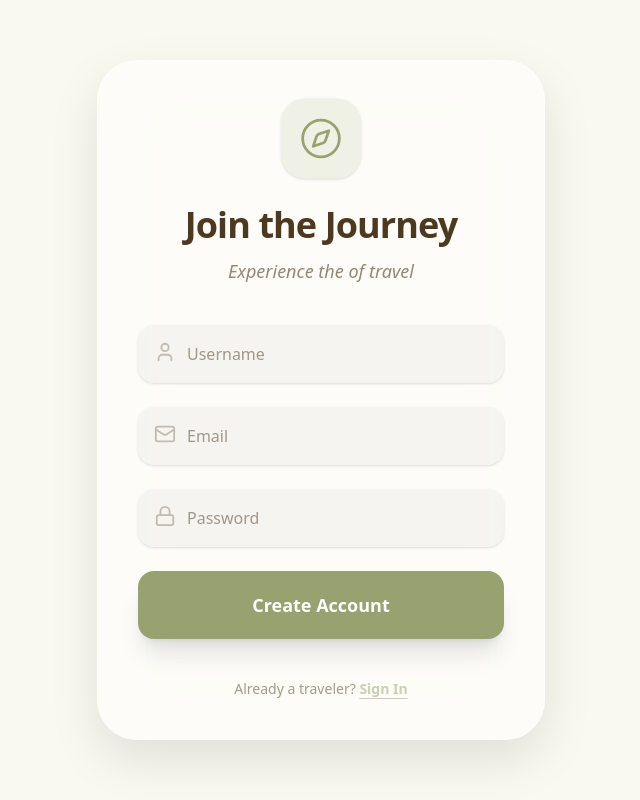
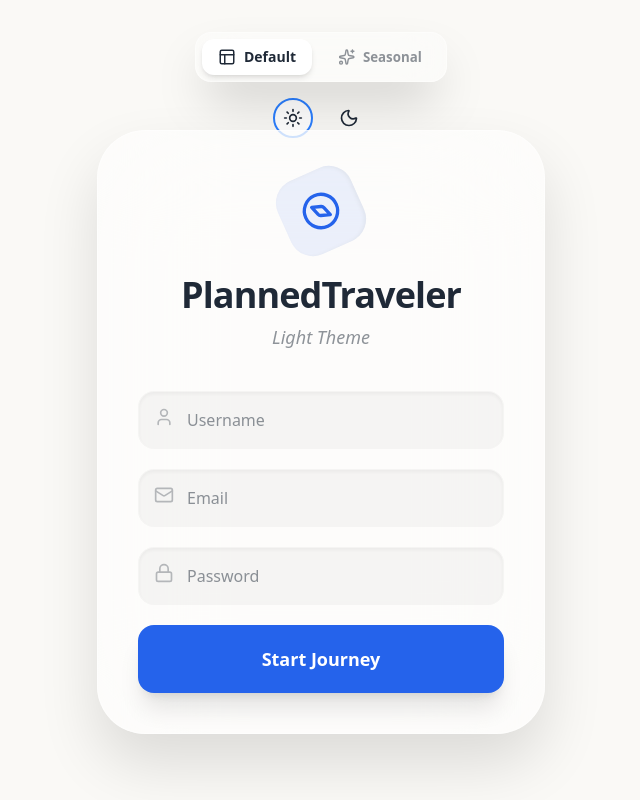
Before and after one commit to Arya-Bahadur-Shah/PlannedTraveler, a React (Vite) app in the folder Frontend/Plantravel/: page /register in a window 1280 px wide. Shown: the whole page, without its empty margins (319-959 px from the left). Built offline with nearby package versions, Linux system fonts and the light colour scheme.

Commit message:
Push-4: Change in theme choice and UI might update later

```diff
--- a/Frontend/Plantravel/src/context/ThemeContext.jsx
+++ b/Frontend/Plantravel/src/context/ThemeContext.jsx
@@ -3,33 +3,32 @@ import React, { createContext, useContext, useState, useEffect } from 'react';
 const ThemeContext = createContext();
 
 export const ThemeProvider = ({ children }) => {
-  const [themeType, setThemeType] = useState(localStorage.getItem('themeType') || 'seasonal');
-  const [mode, setMode] = useState(localStorage.getItem('themeMode') || 'basanta');
+  // Main Choice: 'standard' or 'seasonal'
+  const [themeType, setThemeType] = useState(localStorage.getItem('themeType') || 'standard');
+  // Sub Choice: 'light'/'dark' OR 'basanta'/'grishma'/'sharad'/'hemanta'
+  const [activeTheme, setActiveTheme] = useState(localStorage.getItem('activeTheme') || 'light');
 
   const themes = {
-    // SPRING (From Image 4)
+    // STANDARD MODES
+    light: { primary: '#2563EB', bg: '#FAF9F6', text: '#1F2937', card: '#FFFFFF88' },
+    dark: { primary: '#3B82F6', bg: '#0F172A', text: '#F8FAFC', card: '#1E293B88' },
+
+    // SEASONAL MODES (From your images)
     basanta: { primary: '#98A170', accent: '#FEA948', bg: '#FAF9F0', text: '#4D3920', card: '#FFFFFF88' },
-    // SUMMER (From Image 1)
     grishma: { primary: '#8B597B', accent: '#EFA3A0', bg: '#FFEEDB', text: '#493129', card: '#FFFFFF66' },
-    // AUTUMN (From Image 2)
     sharad: { primary: '#A05432', accent: '#9F9A60', bg: '#E6D7C4', text: '#4D3920', card: '#FFFFFF77' },
-    // WINTER (From Image 3)
     hemanta: { primary: '#525871', accent: '#CD9FA0', bg: '#F2F4F7', text: '#525871', card: '#FFFFFF55' },
-
-    // DEFAULT MODES
-    light: { primary: '#2563EB', accent: '#F59E0B', bg: '#FAF9F6', text: '#1F2937', card: '#FFFFFF' },
-    dark: { primary: '#3B82F6', accent: '#60A5FA', bg: '#0F172A', text: '#F8FAFC', card: '#1E293B' }
   };
 
   useEffect(() => {
     localStorage.setItem('themeType', themeType);
-    localStorage.setItem('themeMode', mode);
-  }, [themeType, mode]);
+    localStorage.setItem('activeTheme', activeTheme);
+  }, [themeType, activeTheme]);
 
-  const currentTheme = themes[mode];
+  const currentTheme = themes[activeTheme];
 
   return (
-    <ThemeContext.Provider value={{ themeType, setThemeType, mode, setMode, currentTheme }}>
+    <ThemeContext.Provider value={{ themeType, setThemeType, activeTheme, setActiveTheme, currentTheme }}>
       <div style={{
         backgroundColor: currentTheme.bg,
         color: currentTheme.text,
--- a/Frontend/Plantravel/src/pages/Register.jsx
+++ b/Frontend/Plantravel/src/pages/Register.jsx
@@ -1,110 +1,107 @@
 import React, { useState } from 'react';
-import { motion } from 'framer-motion';
+import { motion, AnimatePresence } from 'framer-motion';
 import { useTheme } from '../context/ThemeContext';
-import { useAuth } from '../context/AuthContext';
-import { User, Mail, Lock, Compass } from 'lucide-react';
+import { User, Mail, Lock, Compass, Sun, Moon, Sparkles, Layout } from 'lucide-react';
 import { useNavigate, Link } from 'react-router-dom';
 
 const Register = () => {
-  const { currentTheme, season } = useTheme();
-  const { register } = useAuth();
-  const navigate = useNavigate();
+  const { currentTheme, themeType, setThemeType, activeTheme, setActiveTheme } = useTheme();
 
-  const [formData, setFormData] = useState({ username: '', email: '', password: '' });
-  const [error, setError] = useState('');
-
-  const handleSubmit = async (e) => {
-    e.preventDefault();
-    try {
-      await register(formData);
-      alert("Registration Successful! Please login.");
-      navigate('/login');
-    } catch (err) {
-      setError(err.response?.data ? Object.values(err.response.data)[0] : "Registration failed");
-    }
+  const handleTypeSwitch = (type) => {
+    setThemeType(type);
+    setActiveTheme(type === 'standard' ? 'light' : 'basanta');
   };
 
   return (
-    <div className="min-h-screen flex items-center justify-center p-6">
-      {/* Registration Card */}
+    <div className="min-h-screen flex flex-col items-center justify-center p-6 relative overflow-hidden">
+
+      {/* Premium Mode Switcher */}
+      <div className="absolute top-8 flex flex-col items-center gap-4">
+        <div className="bg-white/30 backdrop-blur-xl p-1.5 rounded-2xl border border-white/40 shadow-2xl flex gap-2">
+          <button
+            onClick={() => handleTypeSwitch('standard')}
+            className={`flex items-center gap-2 px-4 py-2 rounded-xl transition-all ${themeType === 'standard' ? 'bg-white shadow-md scale-100' : 'opacity-50 scale-95'}`}
+          >
+            <Layout size={18} /> <span className="text-sm font-bold">Default</span>
+          </button>
+          <button
+            onClick={() => handleTypeSwitch('seasonal')}
+            className={`flex items-center gap-2 px-4 py-2 rounded-xl transition-all ${themeType === 'seasonal' ? 'bg-white shadow-md scale-100' : 'opacity-50 scale-95'}`}
+          >
+            <Sparkles size={18} /> <span className="text-sm font-bold">Seasonal</span>
+          </button>
+        </div>
+
+        {/* Sub-Options (Animated based on choice) */}
+        <AnimatePresence mode="wait">
+          {themeType === 'standard' ? (
+            <motion.div key="std" initial={{opacity:0, y:-10}} animate={{opacity:1, y:0}} exit={{opacity:0, y:-10}} className="flex gap-4">
+              <button onClick={() => setActiveTheme('light')} className={`p-2 rounded-full border-2 transition-all ${activeTheme === 'light' ? 'border-blue-500 bg-white' : 'border-transparent'}`}><Sun size={20}/></button>
+              <button onClick={() => setActiveTheme('dark')} className={`p-2 rounded-full border-2 transition-all ${activeTheme === 'dark' ? 'border-blue-500 bg-gray-800 text-white' : 'border-transparent'}`}><Moon size={20}/></button>
+            </motion.div>
+          ) : (
+            <motion.div key="sea" initial={{opacity:0, y:-10}} animate={{opacity:1, y:0}} exit={{opacity:0, y:-10}} className="flex gap-3">
+              {['basanta', 'grishma', 'sharad', 'hemanta'].map((s) => (
+                <button
+                  key={s}
+                  onClick={() => setActiveTheme(s)}
+                  className={`w-8 h-8 rounded-full border-2 border-white transition-all ${activeTheme === s ? 'scale-125 shadow-lg' : 'opacity-40 hover:opacity-100'}`}
+                  style={{ backgroundColor: s === 'basanta' ? '#98A170' : s === 'grishma' ? '#8B597B' : s === 'sharad' ? '#A05432' : '#525871' }}
+                />
+              ))}
+            </motion.div>
+          )}
+        </AnimatePresence>
+      </div>
+
+      {/* Main Registration Card (Responsive to Theme) */}
       <motion.div
-        initial={{ opacity: 0, scale: 0.9 }}
-        animate={{ opacity: 1, scale: 1 }}
-        transition={{ duration: 0.5 }}
-        className="max-w-md w-full p-10 rounded-[2.5rem] shadow-[0_20px_50px_rgba(0,0,0,0.1)] backdrop-blur-2xl border border-white/40"
+        layout
+        initial={{ opacity: 0, y: 40 }}
+        animate={{ opacity: 1, y: 0 }}
+        className="max-w-md w-full p-10 rounded-[3rem] shadow-[0_30px_60px_rgba(0,0,0,0.12)] backdrop-blur-3xl border border-white/40 mt-16"
         style={{ backgroundColor: currentTheme.card }}
       >
         <div className="text-center mb-10">
           <motion.div
-             animate={{ y: [0, -10, 0] }}
-             transition={{ repeat: Infinity, duration: 3, ease: "easeInOut" }}
-             className="inline-flex items-center justify-center w-20 h-20 rounded-3xl mb-6 shadow-sm"
-             style={{ backgroundColor: `${currentTheme.primary}22`, color: currentTheme.primary }}
+             animate={{ rotate: 360 }}
+             transition={{ duration: 30, repeat: Infinity, ease: "linear" }}
+             className="inline-flex items-center justify-center w-20 h-20 rounded-3xl mb-6 shadow-inner"
+             style={{ backgroundColor: `${currentTheme.primary}15`, color: currentTheme.primary }}
           >
-            <Compass size={44} strokeWidth={1.5} />
+            <Compass size={40} />
           </motion.div>
-          <h2 className="text-4xl font-extrabold tracking-tight" style={{ color: currentTheme.text }}>
-            Join the Journey
-          </h2>
-          <p className="mt-3 text-lg opacity-60 font-medium italic">
-            Experience the {season} of travel
+          <h2 className="text-4xl font-bold tracking-tight" style={{ color: currentTheme.text }}>PlannedTraveler</h2>
+          <p className="mt-2 text-lg opacity-50 italic capitalize font-medium">
+            {themeType === 'seasonal' ? `${activeTheme} Experience` : `${activeTheme} Theme`}
           </p>
         </div>
 
-        {error && (
-          <motion.p initial={{opacity:0}} animate={{opacity:1}} className="text-red-500 text-sm text-center mb-6 font-semibold bg-red-50 p-2 rounded-lg">
-            {error}
-          </motion.p>
-        )}
-
-        <form onSubmit={handleSubmit} className="space-y-6">
+        <form className="space-y-5">
           <div className="relative group">
-            <User className="absolute left-4 top-4 opacity-30 group-focus-within:opacity-100 transition-opacity" size={22} />
-            <input
-              type="text" placeholder="Username" required
-              className="w-full pl-12 pr-6 py-4 rounded-2xl outline-none transition-all border border-transparent shadow-sm hover:bg-white/50 focus:bg-white focus:ring-2"
-              style={{ backgroundColor: '#00000008', color: currentTheme.text, focusRingColor: currentTheme.primary }}
-              onChange={(e) => setFormData({...formData, username: e.target.value})}
+            <User className="absolute left-4 top-4 opacity-30" size={20} />
+            <input type="text" placeholder="Username" className="w-full pl-12 pr-6 py-4 rounded-2xl outline-none transition-all shadow-inner border border-transparent focus:border-white/50"
+              style={{ backgroundColor: themeType === 'standard' && activeTheme === 'dark' ? '#ffffff10' : '#00000008', color: currentTheme.text }}
+            />
+          </div>
+          <div className="relative group">
+            <Mail className="absolute left-4 top-4 opacity-30" size={20} />
+            <input type="email" placeholder="Email" className="w-full pl-12 pr-6 py-4 rounded-2xl outline-none transition-all shadow-inner border border-transparent focus:border-white/50"
+              style={{ backgroundColor: themeType === 'standard' && activeTheme === 'dark' ? '#ffffff10' : '#00000008', color: currentTheme.text }}
+            />
+          </div>
+          <div className="relative group">
+            <Lock className="absolute left-4 top-4 opacity-30" size={20} />
+            <input type="password" placeholder="Password" className="w-full pl-12 pr-6 py-4 rounded-2xl outline-none transition-all shadow-inner border border-transparent focus:border-white/50"
+              style={{ backgroundColor: themeType === 'standard' && activeTheme === 'dark' ? '#ffffff10' : '#00000008', color: currentTheme.text }}
             />
           </div>
 
-          <div className="relative group">
-            <Mail className="absolute left-4 top-4 opacity-30 group-focus-within:opacity-100 transition-opacity" size={22} />
-            <input
-              type="email" placeholder="Email" required
-              className="w-full pl-12 pr-6 py-4 rounded-2xl outline-none transition-all border border-transparent shadow-sm hover:bg-white/50 focus:bg-white focus:ring-2"
-              style={{ backgroundColor: '#00000008', color: currentTheme.text, focusRingColor: currentTheme.primary }}
-              onChange={(e) => setFormData({...formData, email: e.target.value})}
-            />
-          </div>
-
-          <div className="relative group">
-            <Lock className="absolute left-4 top-4 opacity-30 group-focus-within:opacity-100 transition-opacity" size={22} />
-            <input
-              type="password" placeholder="Password" required
-              className="w-full pl-12 pr-6 py-4 rounded-2xl outline-none transition-all border border-transparent shadow-sm hover:bg-white/50 focus:bg-white focus:ring-2"
-              style={{ backgroundColor: '#00000008', color: currentTheme.text, focusRingColor: currentTheme.primary }}
-              onChange={(e) => setFormData({...formData, password: e.target.value})}
-            />
-          </div>
-
-          <button
-            type="submit"
-            className="w-full py-5 rounded-2xl text-white text-lg font-bold shadow-xl transition-all hover:brightness-110 active:scale-95 transform"
-            style={{ backgroundColor: currentTheme.primary }}
-          >
-            Create Account
+          <button className="w-full py-5 rounded-2xl text-white text-lg font-bold shadow-xl transition-all hover:brightness-110 active:scale-95 transform"
+            style={{ backgroundColor: currentTheme.primary }}>
+            Start Journey
           </button>
         </form>
-
-        <div className="mt-10 text-center">
-          <p className="text-sm opacity-50 font-medium">
-            Already a traveler? {' '}
-            <Link to="/login" className="font-bold underline underline-offset-4" style={{ color: currentTheme.primary }}>
-              Sign In
-            </Link>
-          </p>
-        </div>
       </motion.div>
     </div>
   );
```
